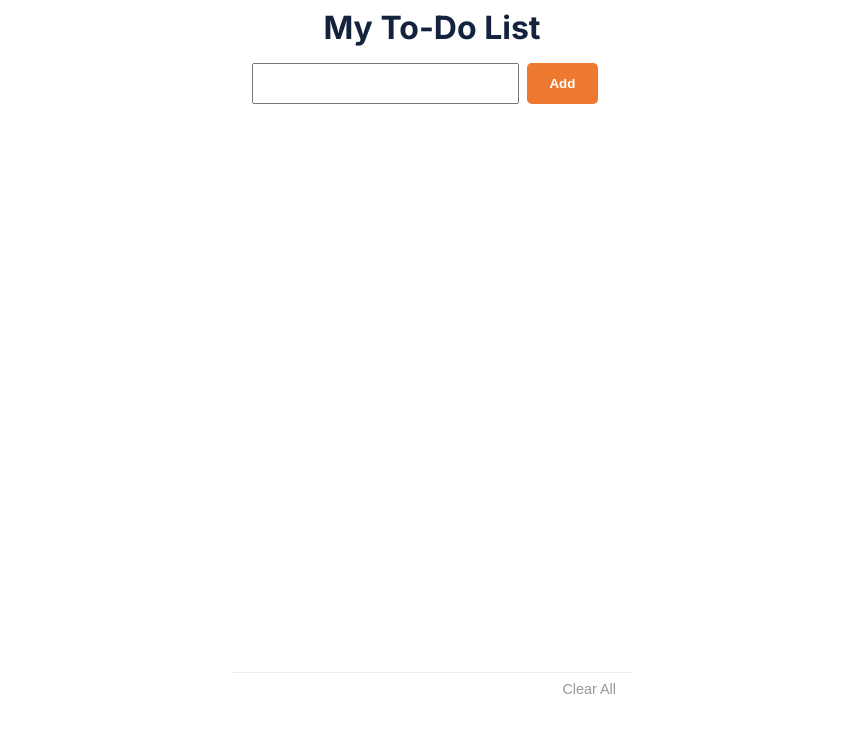
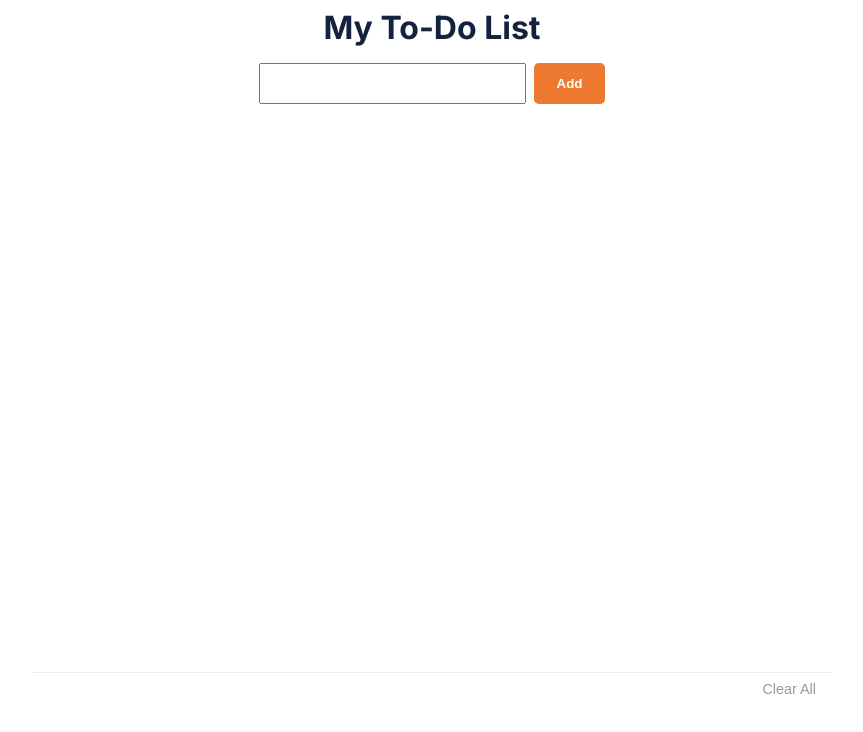
Before and after one commit to Mortharion-tech/todo-manager-app, a plain HTML site: page index.html in a window 1280 px wide. Shown: the whole page, without its empty margins (208-1071 px from the left). Drawn offline with Linux system fonts and the light colour scheme.

Commit message:
Adjusted for dynamic sreen size

```diff
--- a/styles.css
+++ b/styles.css
@@ -8,7 +8,7 @@
     --dark-grey: #989898;
     --red: #FF0000;
 
-    --max-width: 400px;
+    --max-width: 800px;
 }
 
 /* Global styles */
@@ -57,10 +57,12 @@ header h1 {
     color: var(--dark-blue);
     margin-bottom: 1rem;
     font-weight: 700;
+    cursor: default;
 }
 
 header form {
     display: flex;
+    justify-content: center;
     gap: 0.5rem;
     margin-bottom: 1rem;
     width: 90%;
```
